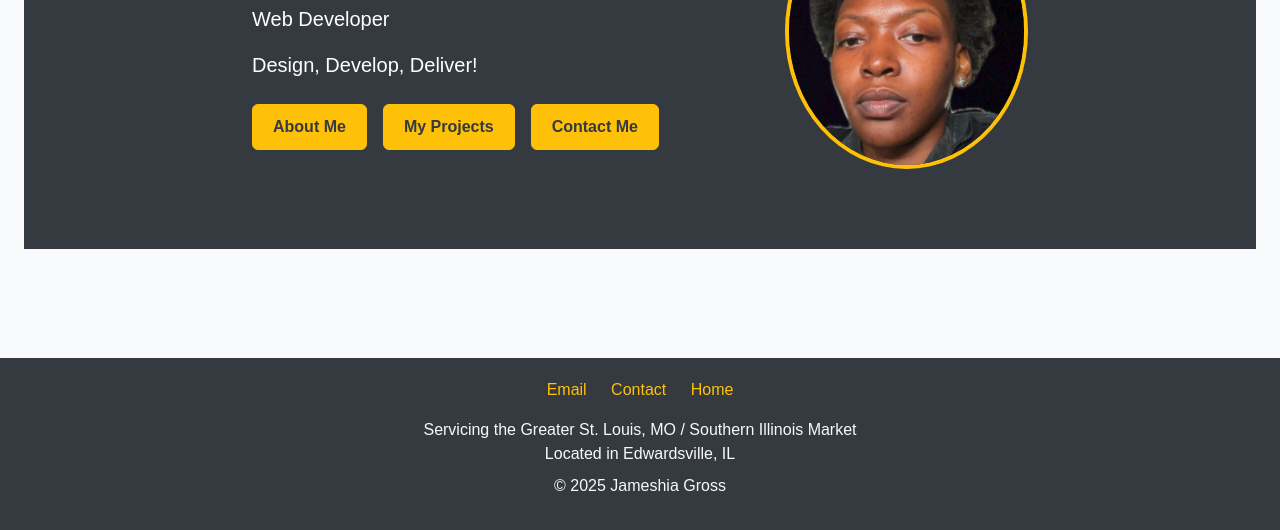
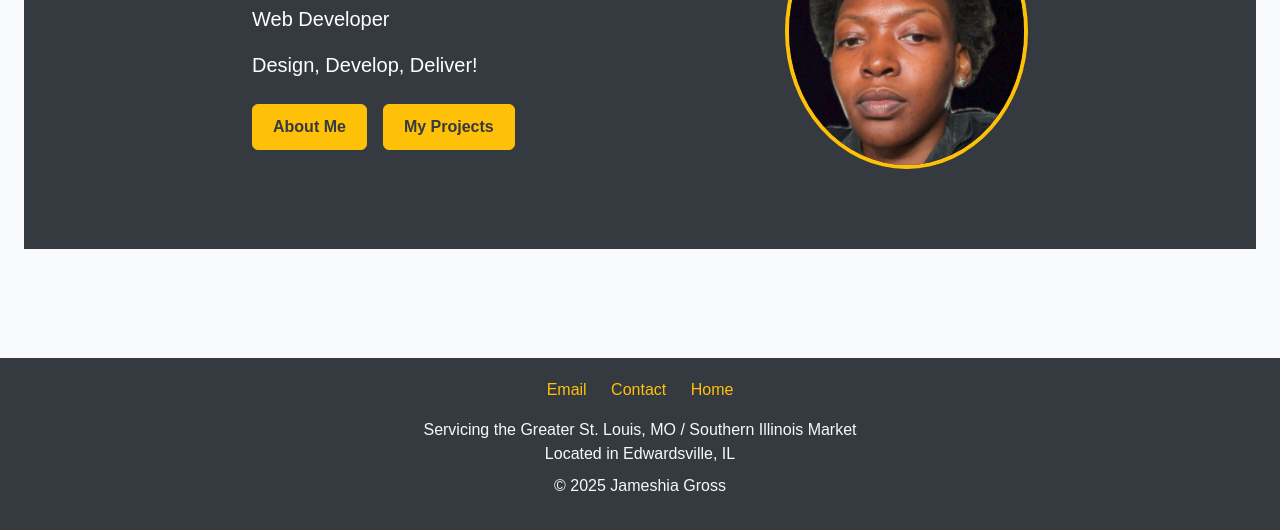
Before and after one commit to Jameshiagross23/Jameshiagross233.github.io, a plain HTML site: page index.html in a window 1280 px wide. Shown: the part 266-796 px from the top of the page. Drawn offline with nearby package versions, Linux system fonts and the light colour scheme.

Commit message:
Update index.html

```diff
--- a/index.html
+++ b/index.html
@@ -128,7 +128,7 @@
                         <div class="d-flex gap-3">
                             <a class="btn btn-custom d-sm-block" href="AboutMe.html">About Me</a>
                             <a class="btn btn-custom d-sm-block" href="Projects.html">My Projects</a>
-                            <a class="btn btn-custom d-sm-block" href="Contact.html">Contact Me</a>
+                            <a class="btn btn-custom d-sm-none d-xs-none" href="Contact.html">Contact Me</a>
                         </div>
                     </div>
                     <div class="col-md-4 text-center mt-4 mt-md-0">
```
